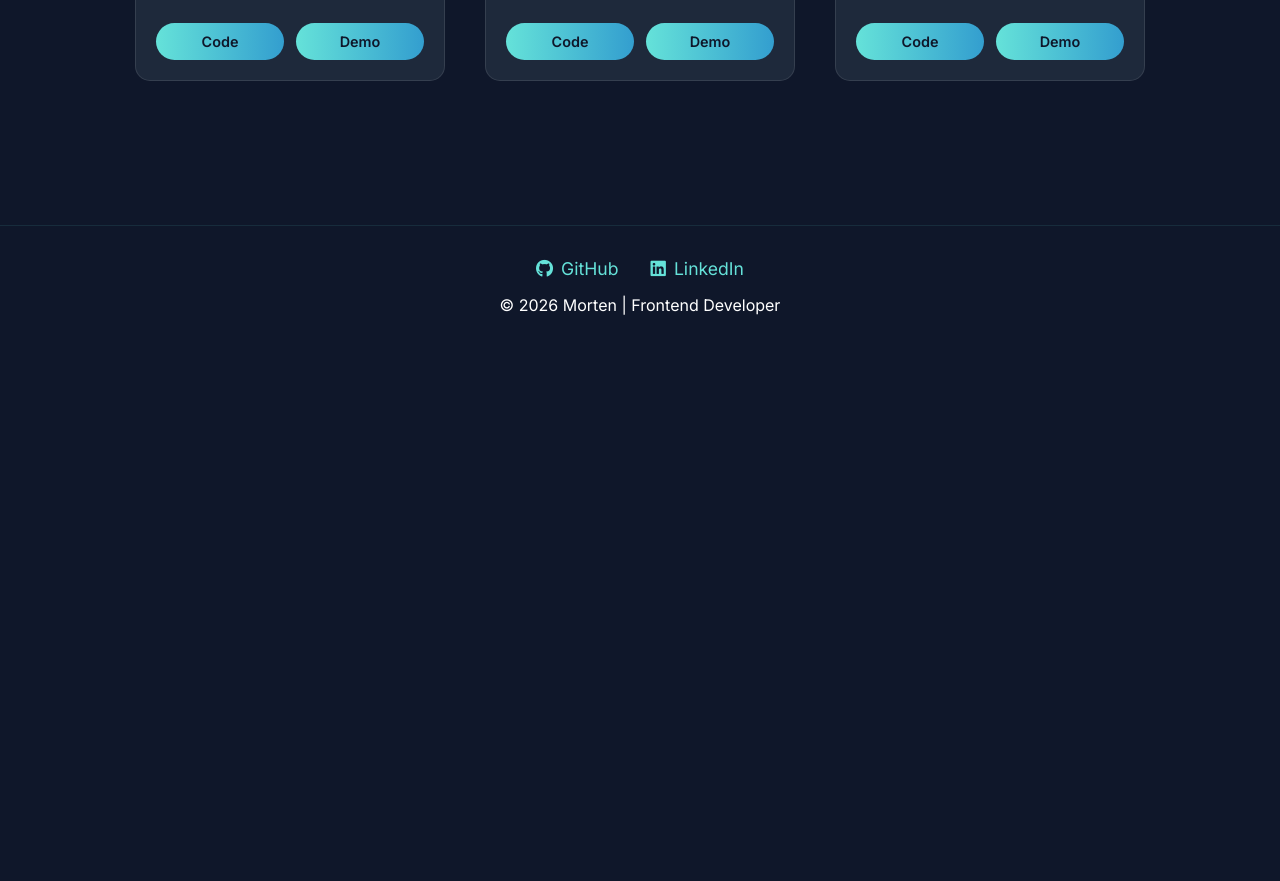
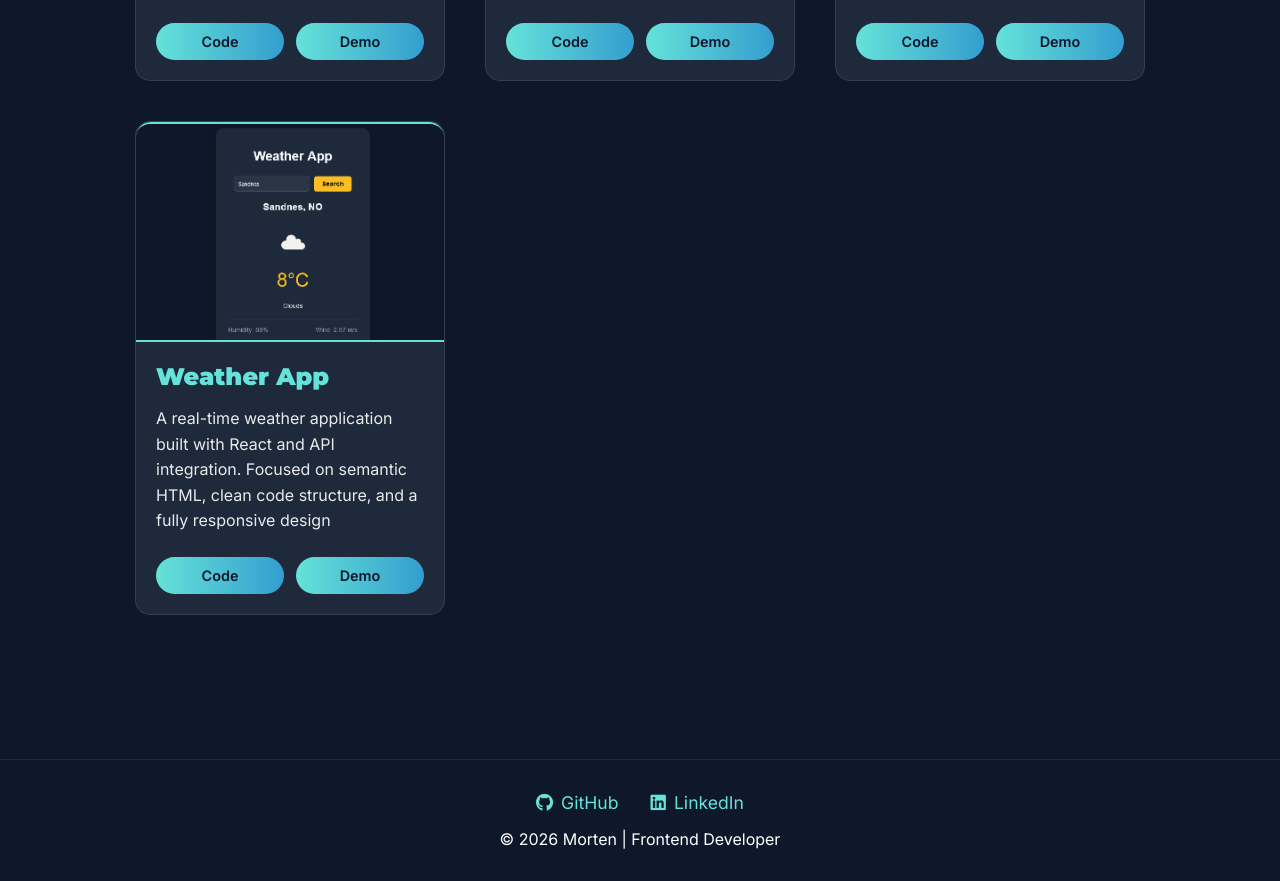
Before and after one commit to Mort1-kode/Morten-portfolio, a React (Vite) app: page /projects in a window 1280 px wide. Shown: the part 2260-3141 px from the top of the page. Before the commit the page ends 2607 px from the top, so only its background shows below. Built offline with nearby package versions, Linux system fonts and the light colour scheme.

Commit message:
Update project descriptions

```diff
--- a/src/pages/Projects.jsx
+++ b/src/pages/Projects.jsx
@@ -13,6 +13,7 @@ import pricingImg from '../assets/pricing-grid-img.png';
 import drumkitImg from '../assets/drumkit-img.png';
 import timetrackerImg from '../assets/time-tracker.png'
 import calculatorImg from '../assets/morten-calculator.png'
+import weatherappImg from '../assets/weather-app.png'
 
 
 /* Project cards */
@@ -123,7 +124,18 @@ const allProjects = [
         img: calculatorImg,
         codeUrl: "https://github.com/Mort1-kode/Calculator",
         demoUrl: "https://mort1-calculator.netlify.app/"
+    },
+
+    {
+        id: 13,
+        title: "Weather App",
+        desc: "A real-time weather application built with React and API integration. Focused on semantic HTML, clean code structure, and a fully responsive design",
+        img: weatherappImg,
+        codeUrl: "https://github.com/Mort1-kode/Weather-App",
+        demoUrl: "https://morten-weather.netlify.app/"
     }
+
+
 
 
 ];
```
Also changed, not shown: src/assets/weather-app.png (added).
